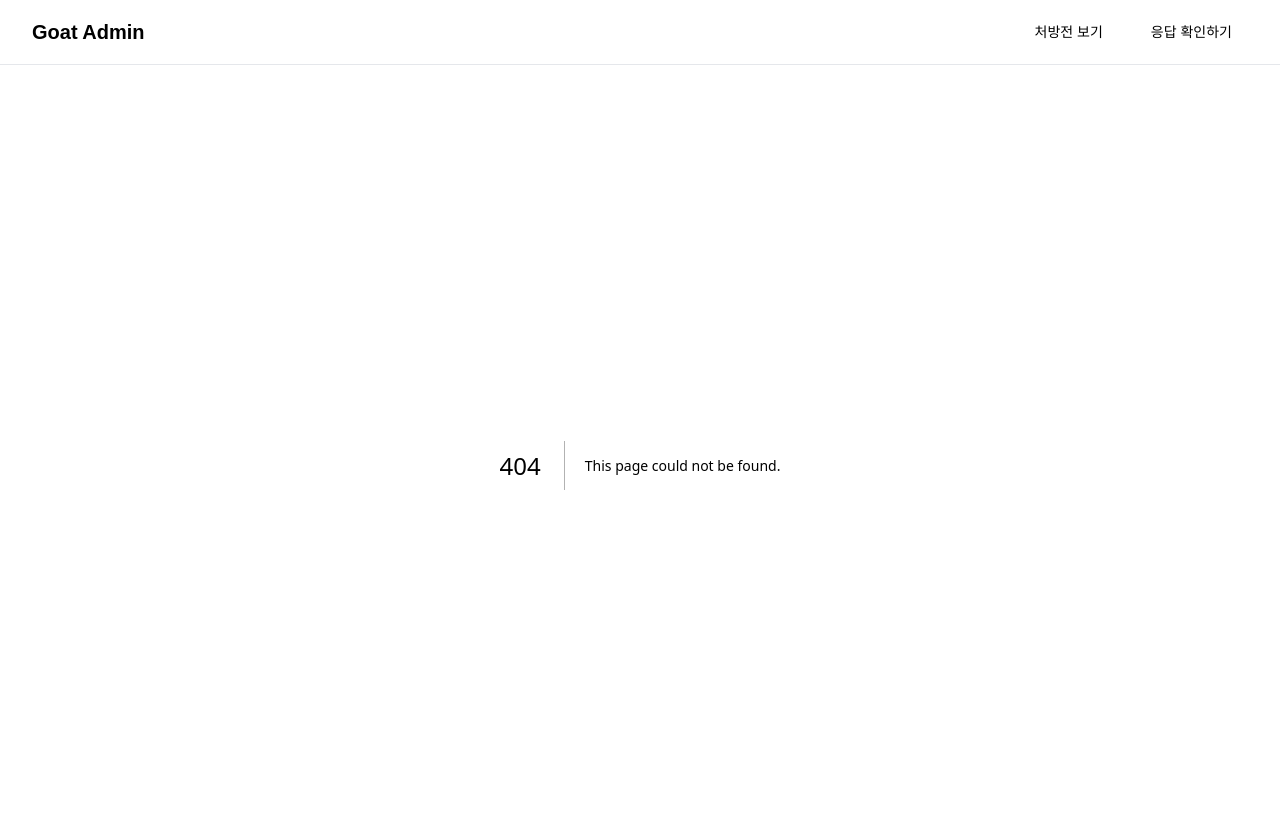
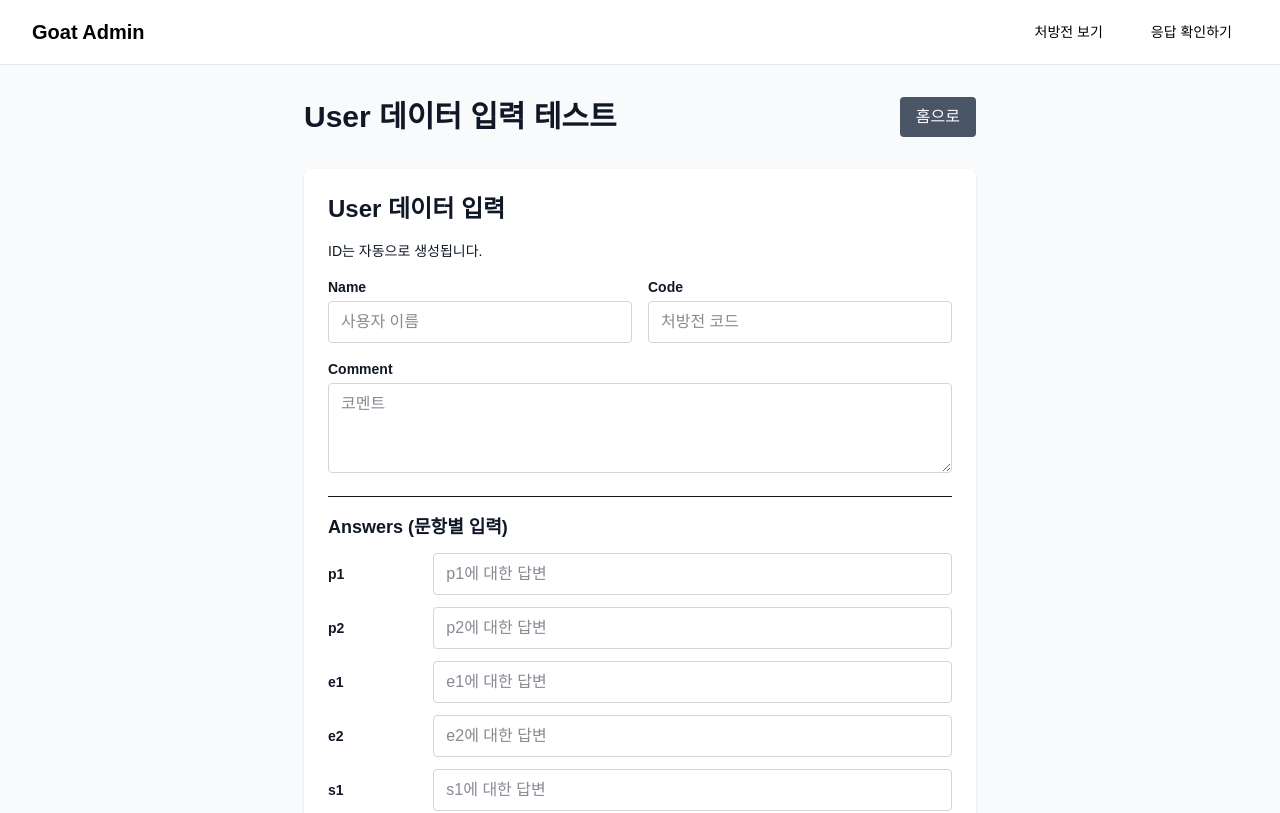
Before and after one commit to Yoo7Jieun/admingoat, a Next.js app: page /db-test in a window 1280 px wide. Before the commit this address had no page. Shown: the top 813 px of the page. Built offline with nearby package versions, Linux system fonts and the light colour scheme.

Commit message:
add db input test

```diff
--- /dev/null
+++ b/app/api/user/route.ts
@@ -0,0 +1,24 @@
+import { NextRequest, NextResponse } from "next/server";
+import { prisma } from "@/lib/prisma";
+
+export async function POST(request: NextRequest) {
+	try {
+		const body = await request.json();
+
+		const user = await prisma.user.create({
+			data: {
+				name: body.name || null,
+				code: body.code || null,
+				comment: body.comment || null,
+				answers: body.answers || {},
+				created_at: new Date(),
+				updated_at: new Date(),
+			},
+		});
+
+		return NextResponse.json({ success: true, data: user }, { status: 201 });
+	} catch (error: any) {
+		console.error("Error creating user:", error);
+		return NextResponse.json({ error: error.message || "Failed to create user" }, { status: 500 });
+	}
+}
--- /dev/null
+++ b/app/db-test/page.tsx
@@ -0,0 +1,125 @@
+"use client";
+
+import { useState } from "react";
+import Link from "next/link";
+
+const QUESTIONS = ["p1", "p2", "e1", "e2", "s1", "s2", "s3", "s4", "s5", "s6", "s7", "m1", "m2", "a1", "a2"];
+
+export default function DBTestPage() {
+	const [userData, setUserData] = useState({
+		name: "",
+		code: "",
+		comment: "",
+	});
+
+	const [answers, setAnswers] = useState<{ [key: string]: string }>(
+		QUESTIONS.reduce((acc, q) => {
+			acc[q] = "";
+			return acc;
+		}, {} as { [key: string]: string })
+	);
+
+	const [message, setMessage] = useState("");
+	const [loading, setLoading] = useState(false);
+
+	const updateAnswer = (question: string, value: string) => {
+		setAnswers({ ...answers, [question]: value });
+	};
+
+	const handleUserSubmit = async (e: React.FormEvent) => {
+		e.preventDefault();
+		setLoading(true);
+		setMessage("");
+
+		try {
+			const response = await fetch("/api/user", {
+				method: "POST",
+				headers: { "Content-Type": "application/json" },
+				body: JSON.stringify({
+					...userData,
+					answers: answers,
+				}),
+			});
+
+			const result = await response.json();
+
+			if (response.ok) {
+				setMessage("✅ User 데이터 저장 성공!");
+				setUserData({
+					name: "",
+					code: "",
+					comment: "",
+				});
+				setAnswers(
+					QUESTIONS.reduce((acc, q) => {
+						acc[q] = "";
+						return acc;
+					}, {} as { [key: string]: string })
+				);
+			} else {
+				setMessage(`❌ 오류: ${result.error || "저장 실패"}`);
+			}
+		} catch (error) {
+			setMessage(`❌ 오류: ${error}`);
+		} finally {
+			setLoading(false);
+		}
+	};
+
+	return (
+		<div className="min-h-screen p-8 bg-gray-50">
+			<div className="max-w-2xl mx-auto">
+				<div className="flex justify-between items-center mb-8">
+					<h1 className="text-3xl font-bold text-gray-900">User 데이터 입력 테스트</h1>
+					<Link href="/" className="px-4 py-2 bg-gray-600 text-white rounded hover:bg-gray-700">
+						홈으로
+					</Link>
+				</div>
+
+				{message && <div className={`p-4 mb-6 rounded ${message.startsWith("✅") ? "bg-green-100 text-green-900" : "bg-red-100 text-red-900"}`}>{message}</div>}
+
+				<div className="bg-white p-6 rounded-lg shadow">
+					<h2 className="text-2xl font-bold text-gray-900 mb-4">User 데이터 입력</h2>
+					<p className="text-sm text-gray-900 mb-4">ID는 자동으로 생성됩니다.</p>
+					<form onSubmit={handleUserSubmit} className="space-y-4">
+						<div className="grid grid-cols-1 md:grid-cols-2 gap-4">
+							<div>
+								<label className="block text-sm font-semibold text-gray-900 mb-1">Name</label>
+								<input type="text" value={userData.name} onChange={(e) => setUserData({ ...userData, name: e.target.value })} className="w-full px-3 py-2 border border-gray-300 rounded focus:ring-2 focus:ring-blue-500 text-gray-900" placeholder="사용자 이름" />
+							</div>
+							<div>
+								<label className="block text-sm font-semibold text-gray-900 mb-1">Code</label>
+								<input type="text" value={userData.code} onChange={(e) => setUserData({ ...userData, code: e.target.value })} className="w-full px-3 py-2 border border-gray-300 rounded focus:ring-2 focus:ring-blue-500 text-gray-900" placeholder="처방전 코드" />
+							</div>
+							<div className="col-span-1 md:col-span-2">
+								<label className="block text-sm font-semibold text-gray-900 mb-1">Comment</label>
+								<textarea value={userData.comment} onChange={(e) => setUserData({ ...userData, comment: e.target.value })} className="w-full px-3 py-2 border border-gray-300 rounded focus:ring-2 focus:ring-blue-500 text-gray-900" placeholder="코멘트" rows={3} />
+							</div>
+						</div>
+
+						<div className="border-t pt-4 mt-4">
+							<h3 className="text-lg font-semibold text-gray-900 mb-3">Answers (문항별 입력)</h3>
+							<div className="space-y-3">
+								{QUESTIONS.map((question) => (
+									<div key={question} className="grid grid-cols-1 md:grid-cols-12 gap-2 items-center">
+										<div className="md:col-span-2">
+											<label className="block text-sm font-semibold text-gray-900">{question}</label>
+										</div>
+										<div className="md:col-span-10">
+											<input type="text" value={answers[question]} onChange={(e) => updateAnswer(question, e.target.value)} className="w-full px-3 py-2 border border-gray-300 rounded focus:ring-2 focus:ring-blue-500 text-gray-900" placeholder={`${question}에 대한 답변`} />
+										</div>
+									</div>
+								))}
+							</div>
+							<p className="text-xs text-gray-700 mt-2">15개의 정해진 문항에 대한 답변을 입력하세요. 자동으로 JSON 형식으로 변환됩니다.</p>
+						</div>
+
+						<button type="submit" disabled={loading} className="w-full px-4 py-2 bg-green-600 text-white rounded hover:bg-green-700 disabled:bg-gray-400">
+							{loading ? "저장 중..." : "User 저장"}
+						</button>
+					</form>
+				</div>
+			</div>
+		</div>
+	);
+}
--- a/app/page.tsx
+++ b/app/page.tsx
@@ -12,6 +12,9 @@ export default function Home() {
 					<a href="/responses" className="flex h-12 items-center justify-center rounded-full border border-black text-black px-6">
 						응답 확인하기
 					</a>
+					<a href="/db-test" className="flex h-12 items-center justify-center rounded-full border border-blue-600 text-blue-600 px-6 hover:bg-blue-50">
+						DB 테스트
+					</a>
 				</div>
 			</main>
 		</div>
```
